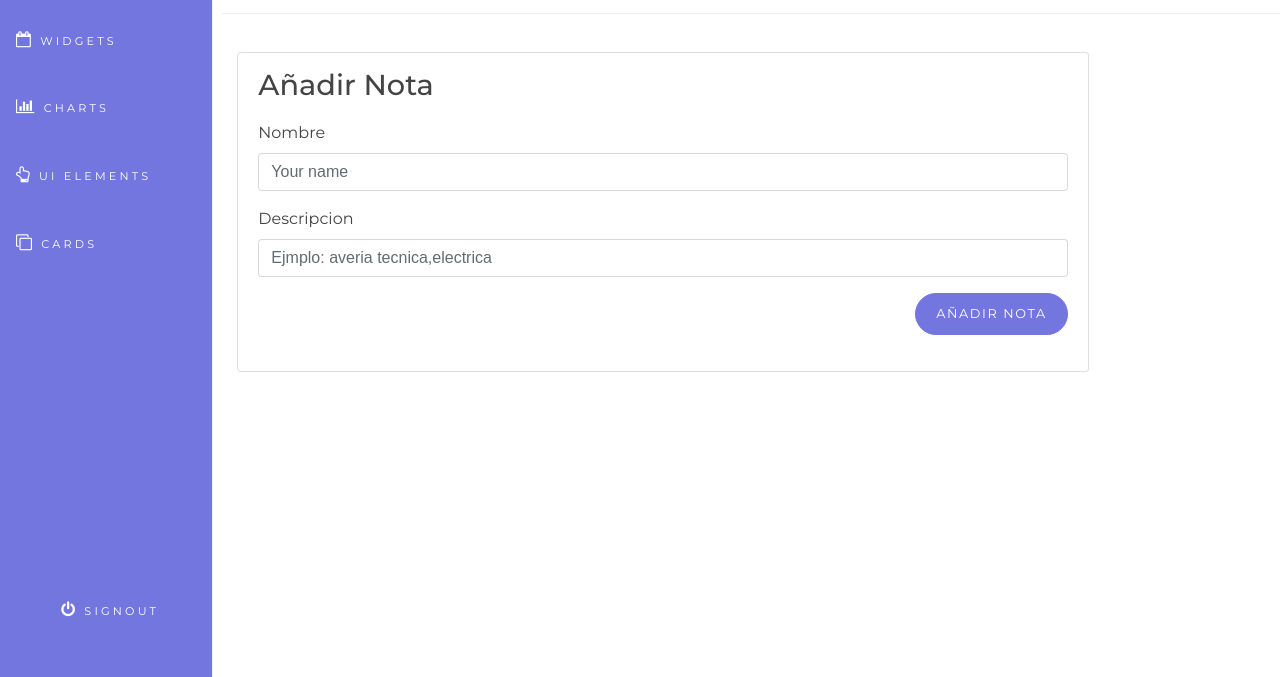
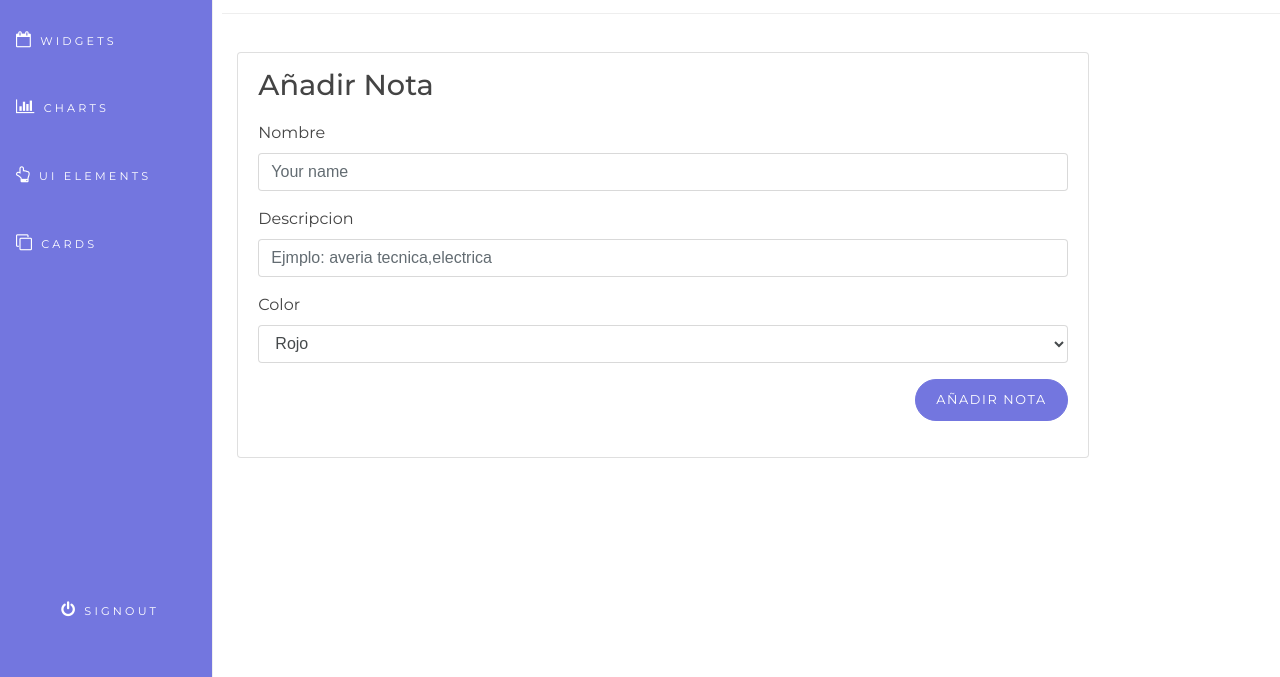
Before and after one commit to nandev5/damkeep, a plain HTML site: page bootstrap-4-dashboard/crearNota.html in a window 1280 px wide. Shown: the part 123-800 px from the top of the page. Drawn offline with Linux system fonts and the light colour scheme; a script that the page names is missing.

Commit message:
Añadir colores nota

```diff
--- a/bootstrap-4-dashboard/crearNota.html
+++ b/bootstrap-4-dashboard/crearNota.html
@@ -101,6 +101,19 @@
                           </div>
                         </div>
 
+                        <div class="form-group">
+                          <label class="col-12 control-label no-padding" for="email">Color</label>
+
+                          <div class="col-12 no-padding">
+                            <select id="email" name="email" type="text"  class="form-control">
+                              <option value="">Rojo</option>
+                              <option value="">Amarillo</option>
+                              <option value="">Verde</option>
+                              <option value="">Azul</option>
+                            </select>
+                          </div>
+                        </div>
+
                         <!-- Message body -->
 
 
```
